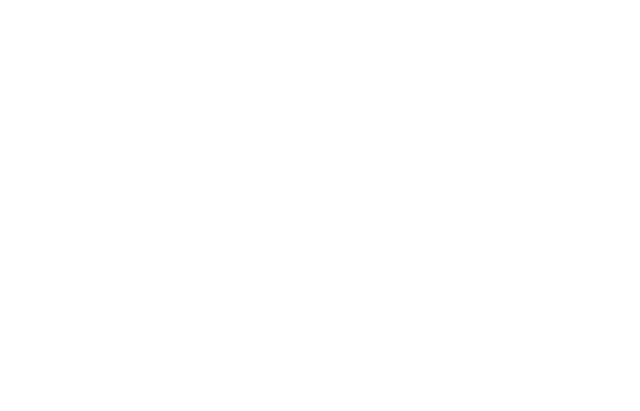
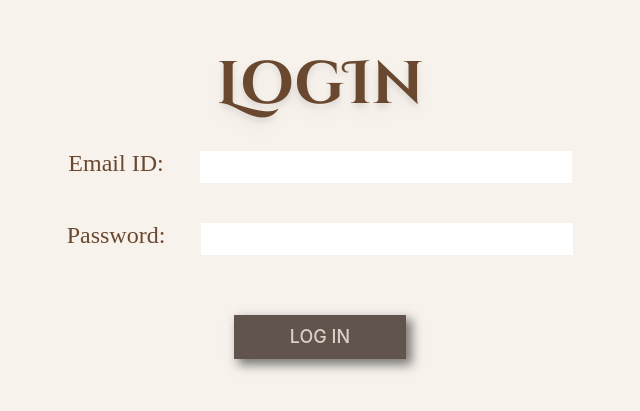
Before and after one commit to prash-red/memorify, a React (Create React App) app in the folder front-end/: page /login in a window 1280 px wide. Before the commit this address had no page. Shown: the part 185-596 px from the top of the page, without its empty margins (320-960 px from the left). Built offline with nearby package versions, Linux system fonts and the light colour scheme; a web font is replaced by a local one.

Commit message:
added Login Component

```diff
--- a/front-end/src/App.js
+++ b/front-end/src/App.js
@@ -5,6 +5,7 @@
 import { Album } from './pages/Album';
 import { Characters } from './pages/Characters';
 import { Gallery } from './pages/Gallery';
+import {Login} from "./pages/Login";
 
 function App() {
   return (
@@ -12,6 +13,7 @@
       <Router>
           <Routes>
             <Route path="/" element={<Landing />} />
+              <Route path="/login" element={<Login />} />
             <Route path="/journal" element={<Journal />} />
             <Route path="/album" element={<Album />} />
             <Route path="/characters" element={<Characters />} />
--- /dev/null
+++ b/front-end/src/pages/Login.js
@@ -0,0 +1,39 @@
+export const Login=() => {
+    return (
+        <>
+            <div className="h-screen w-screen bg-[#F7F2EC] flex flex-col items-center justify-center">
+                <h1 id="cinzel" className="text-6xl text-[#6A482F] drop-shadow-lg mb-4">
+                    LogIn
+                </h1>
+                <div className="flex flex-col items-center justify-center m-4">
+                    <div className="mb-8 flex items-center">
+                        <label id="playfair" className="mb-2 text-[#6A482F] text-2xl">
+                            Email ID:
+                        </label>
+                        <input type="text" id="email" className="ml-9 text-2xl" />
+                    </div>
+
+
+                    <div className="mb-4 flex items-center">
+                        <label id="playfair" className="mb-2 text-[#6A482F] text-2xl">
+                            Password:
+                        </label>
+                        <input type="password" id="password" className="ml-9 text-2xl" />
+                    </div>
+                    <div className="flex space-x-16 text-lg text-[#DDD0C8] mt-10">
+                        <button id="button-shadow" className="bg-[#61544C] py-2 px-14 font-medium">LOG IN</button>
+                        {/*<button id="button-shadow" className="bg-[#61544C] py-2 px-12 font-medium">SIGN UP</button>*/}
+                    </div>
+                </div>
+
+
+            </div>
+        </>
+
+
+    );
+
+
+
+
+}
```
Also changed, not shown: 1 other file (tests, documents, lock files or other folders).
